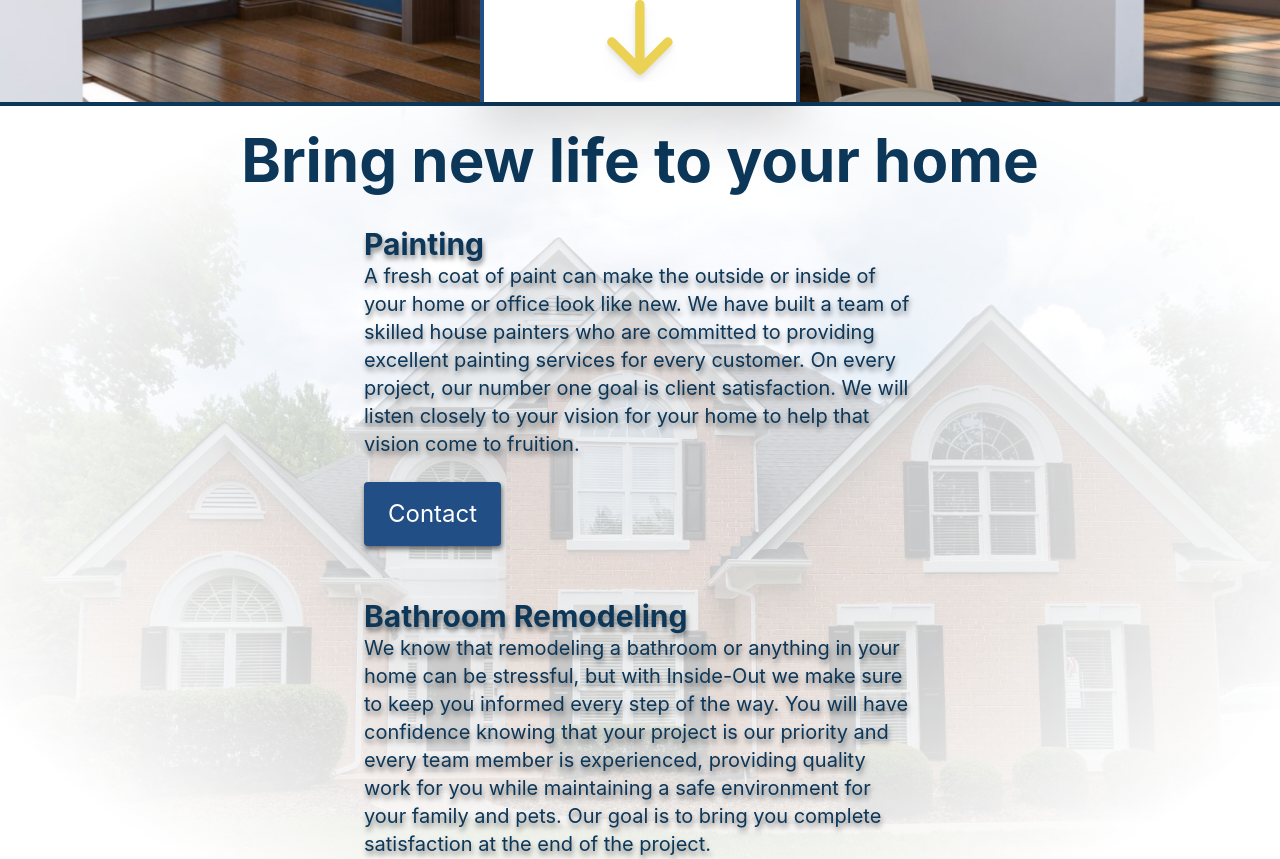
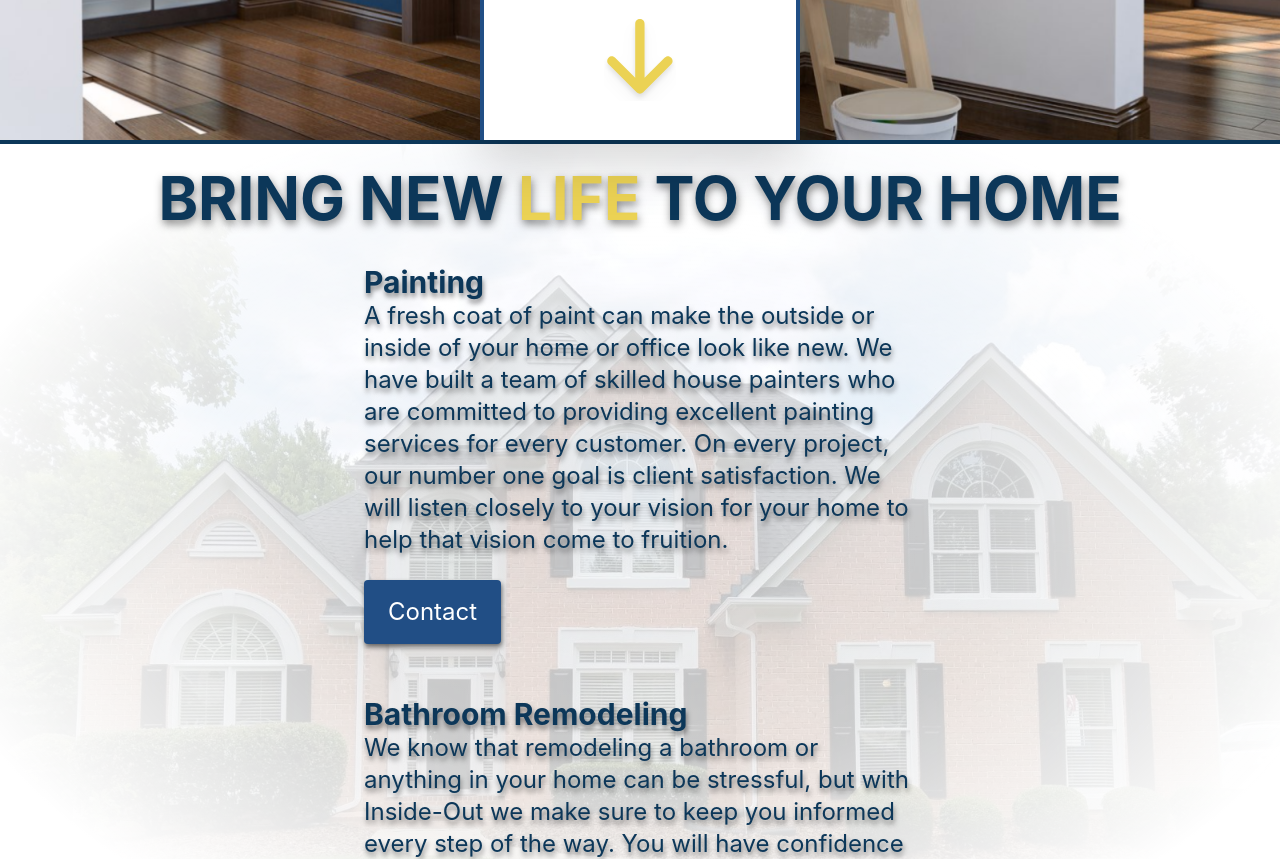
Before and after one commit to AaronTheDesigner/inside-out, a Next.js app: page / in a window 1280 px wide. Shown: the part 660-1519 px from the top of the page. Built offline with nearby package versions, Linux system fonts and the light colour scheme.

Commit message:
services styling

```diff
--- a/pages/components/Hero.js
+++ b/pages/components/Hero.js
@@ -11,7 +11,7 @@ const Hero = () => {
   })
   return (
     <div className="hero grid place-items-center border-b-4 border-blue-900">
-        <div className="poster flex flex-col border-x-4 border-blue-900 gap-y-6 justify-center items-center bg-white w-4/5 sm:w-3/12 md:1/5 drop-shadow-2xl">
+        <div className="poster h-screen flex flex-col border-x-4 border-blue-900 gap-y-6 justify-center items-center bg-white w-4/5 sm:w-3/12 md:1/5 drop-shadow-2xl">
           <div className="w-full">
             <div className="w-full">
                 <Image
--- a/pages/components/Service.js
+++ b/pages/components/Service.js
@@ -21,7 +21,7 @@ const Service = (props) => {
         }}
     >
         <h1 className=' text-2xl md:text-3xl font-bold text-shadow-light'>{title}</h1>
-        <p className='text-lg md:text-xl text-shadow-light'>{description}</p>
+        <p className='text-lg md:text-2xl text-shadow-light'>{description}</p>
         <div className='mt-6'>
             <Button/>
         </div>
--- a/pages/components/Services.js
+++ b/pages/components/Services.js
@@ -40,10 +40,20 @@ const [ref, inView] = useInView({
     <section
         id="services"
         className="services border-b-4 border-blue-900 primary-dark py-4 sm:px-10 md:px-15 lg:px-20"
+        ref={ref}
+        style={{
+
+        }}
     >
-        <h1 className="m-2 text-3xl text-center font-bold primary-dark md:text-4xl lg:text-6xl">
-            Bring new life to your home
-        </h1>
+        <motion.h1
+            className="m-2 text-3xl header-shadow text-center uppercase font-bold primary-dark md:text-4xl lg:text-6xl"
+            ref={ref}
+            style={{
+
+            }}
+        >
+            Bring new <motion.span ref={ref} style={{ color: inView ? '#EBD254' : '#0C3759', transition: '1s 1s' }}>life</motion.span> to your home
+        </motion.h1>
 
         <div className="flex gap-7 flex-wrap justify-center my-6">
             <Service
--- a/styles/globals.css
+++ b/styles/globals.css
@@ -99,6 +99,10 @@ a {
   text-shadow: 1px 4px 5px rgba(29, 29, 29, 0.534);
 }
 
+.header-shadow {
+  text-shadow: 1px 4px 8px rgba(29, 29, 29, 0.534);
+}
+
 .box-shadow {
   box-shadow: 1px 3px 5px rgba(29, 29, 29, 0.623);
 }
```
